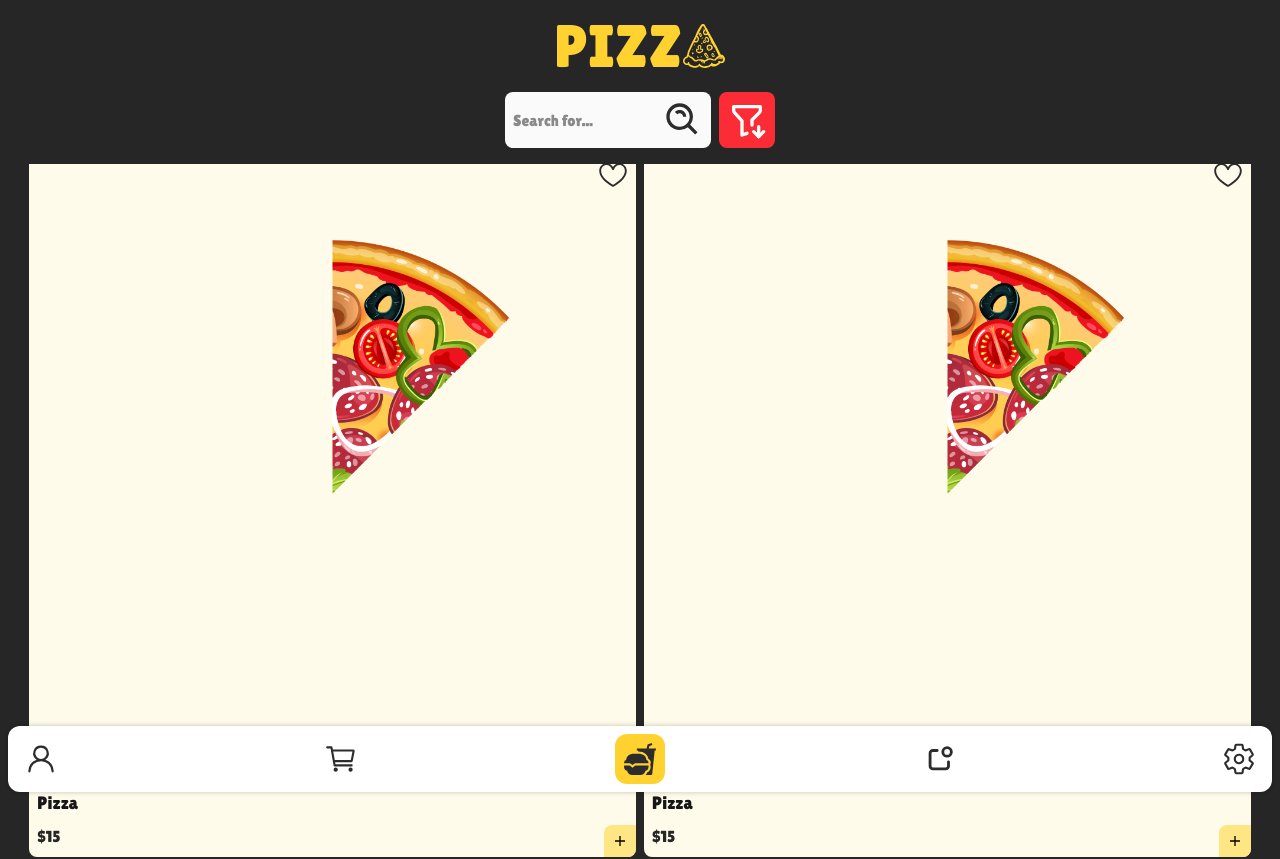
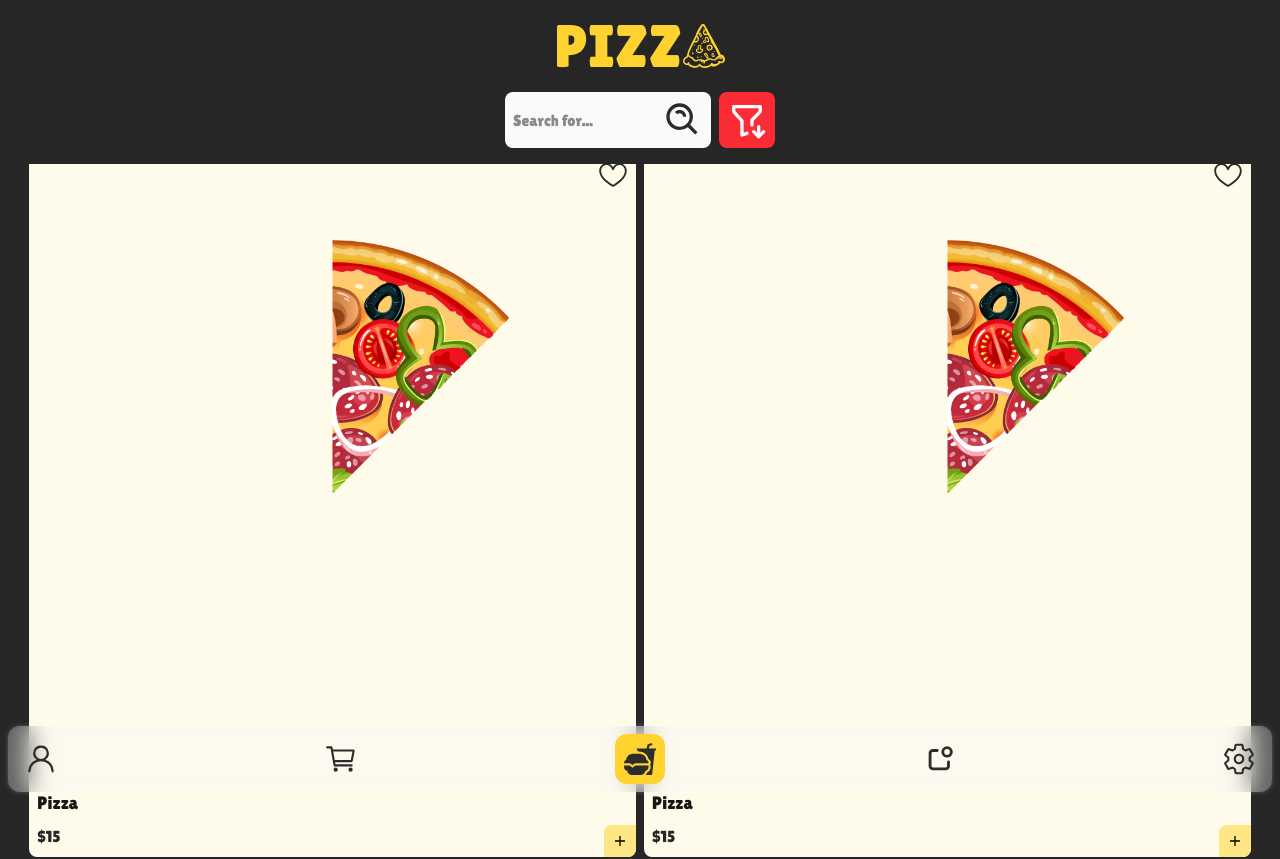
Before and after one commit to mahdibaderloo/fastfood, a React (Vite) app: page / in a window 1280 px wide. Shown: the top 859 px of the page. Built offline with nearby package versions, Linux system fonts and the light colour scheme.

Commit message:
dark theme for navbar

```diff
--- a/src/components/Navbar.jsx
+++ b/src/components/Navbar.jsx
@@ -13,7 +13,7 @@ import { NavLink } from "react-router-dom";
 
 function Navbar() {
   return (
-    <nav className="flex justify-between rounded-xl bg-white shadow-[0_0_5px_#0000003d] fixed left-0 right-0 bottom-0 p-2 m-2">
+    <nav className="flex justify-between rounded-xl bg-amber-50 dark:bg-neutral-100/30 dark:backdrop-blur-md shadow-[0_0_5px_#0000003d] dark:shadow-[0_0_5px_#ffffff3c] fixed left-0 right-0 bottom-0 p-2 m-2">
       <NavLink
         to="/dashboard"
         className={({ isActive }) =>
```
